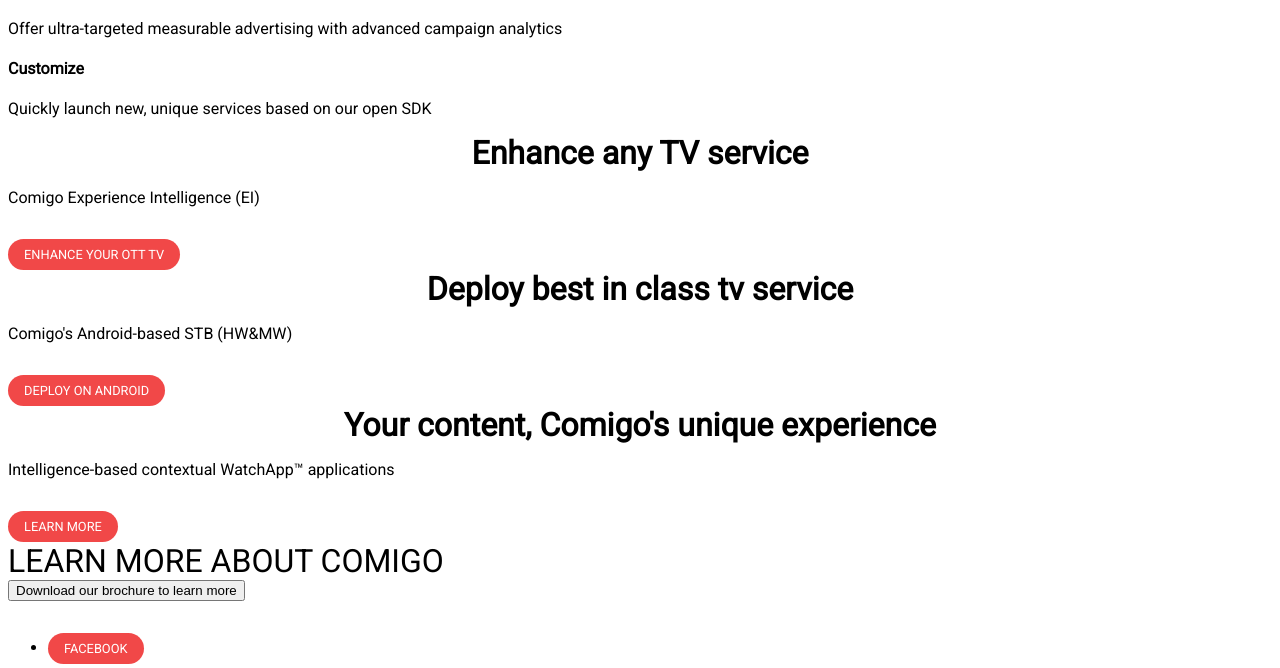
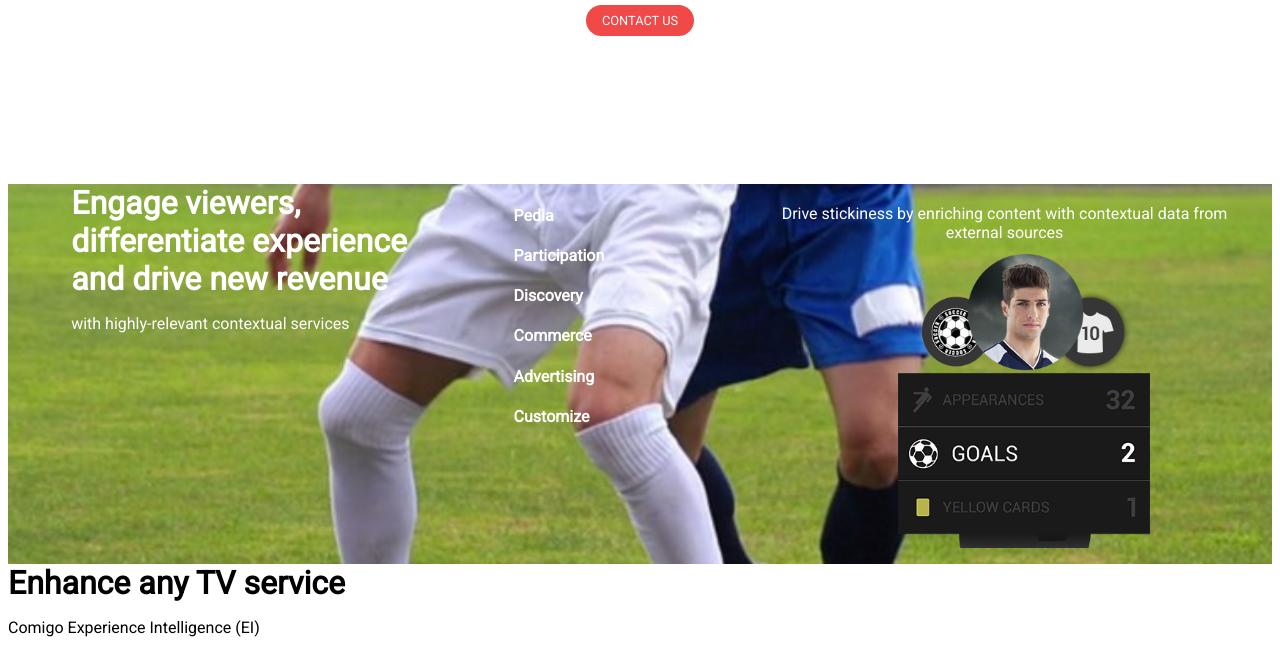
Before and after one commit to giltayar/my-comigo, a website: page site/index.html in a window 1280 px wide. Shown: the part 638-1306 px from the top of the page. Drawn offline with Linux system fonts and the light colour scheme.

Commit message:
engage-viewers section done

```diff
--- a/site/comigo.css
+++ b/site/comigo.css
@@ -1,7 +1,6 @@
 body {
   font-size: 100%;
   font-family: 'Roboto', sans-serif;
-  body: 100%;
 }
 
 /** NAV **/
@@ -88,7 +87,6 @@
 
 h3 {
   font-size: 2rem;
-  text-align: center;
   margin: 0;
 }
 
@@ -107,9 +105,9 @@
 .cover {
   width: 100%;
   padding-top: 30%;
-  color: #fff;
-  position: absolute;
+  position: relative;
   text-align: center;
+  overflow: auto;
 }
 
 
@@ -123,7 +121,76 @@
   margin: 0;
 }
 
+.cover h3 {
+  text-align: center;
+}
+
 .experience-intelligence {
+  color: #fff;
   background-image: url(assets/other/homepage-featured-new-1920x745.jpg);
   background-size: cover;
 }
+
+.cover.engage-viewers {
+  color: #fff;
+  background-image: url(assets/videos/video-soccer-750x422.jpg);
+  background-size: cover;
+  text-align: left;
+}
+.cover.engage-viewers div {
+  top: 0;
+  height: 100%;
+}
+
+.engage-viewers .main-message {
+  width: 30%;
+  margin: 0;
+  padding-left: 5%;
+  float: left;
+  text-align: left;
+}
+
+.engage-viewers h3 {
+  text-align: left;
+}
+
+.engage-viewers .services {
+  float: right;
+  width: 60%;
+  position: relative;
+  height: 100%;
+}
+
+.engage-viewers h4 {
+  margin-bottom: 0;
+  cursor: default;
+}
+
+.engage-viewers h4:hover {
+  color: #f14848;
+}
+
+.engage-viewers .services p {
+  display: none;
+  position: absolute;
+  right: 0;
+  bottom: 0;
+  top: 0;
+  width: 60%;
+  padding: 0;
+  margin-top: 20px;
+  padding-right: 40px;
+  text-align: center;
+}
+
+.engage-viewers .services section:first-child p {
+  display: block;
+}
+
+.engage-viewers .services .pedia p {
+  background-image: url(assets/img/sport-pedia.png);
+  background-repeat: no-repeat;
+  background-size: contain;
+  background-position-y: 50px;
+  background-position-x: center;
+}
--- a/site/index.html
+++ b/site/index.html
@@ -46,19 +46,25 @@
     </div>
   </section>
   <section>
-    <div class="">
+    <div class="cover">
+      <div>
         <h2>Why Comigo?</h2>
         <p>
           Comigo redefines the TV experience, infusing it with the full power of the Internet.
         </p>
         <a href="contact-us.html" class="nav-button">Contact us</a>
       </div>
-    <section>
+    </div>
+    <section class="cover engage-viewers">
+      <div>
+        <div class="main-message">
           <h3>
             Engage viewers, differentiate experience and drive new revenue
           </h3>
           <p>with highly-relevant contextual services</p>
-      <section>
+        </div>
+        <div class="services">
+          <section class="pedia">
             <h4>Pedia</h4>
             <p>Drive stickiness by enriching content with contextual data from external sources</p>
           </section>
@@ -82,6 +88,8 @@
             <h4>Customize</h4>
             <p>Quickly launch new, unique services based on our open SDK</p>
           </section>
+        </div>
+      </div>
     </section>
     <section>
       <h3>Enhance any TV service</h3>
```
Lines whose indentation alone changed are shown as unchanged.
